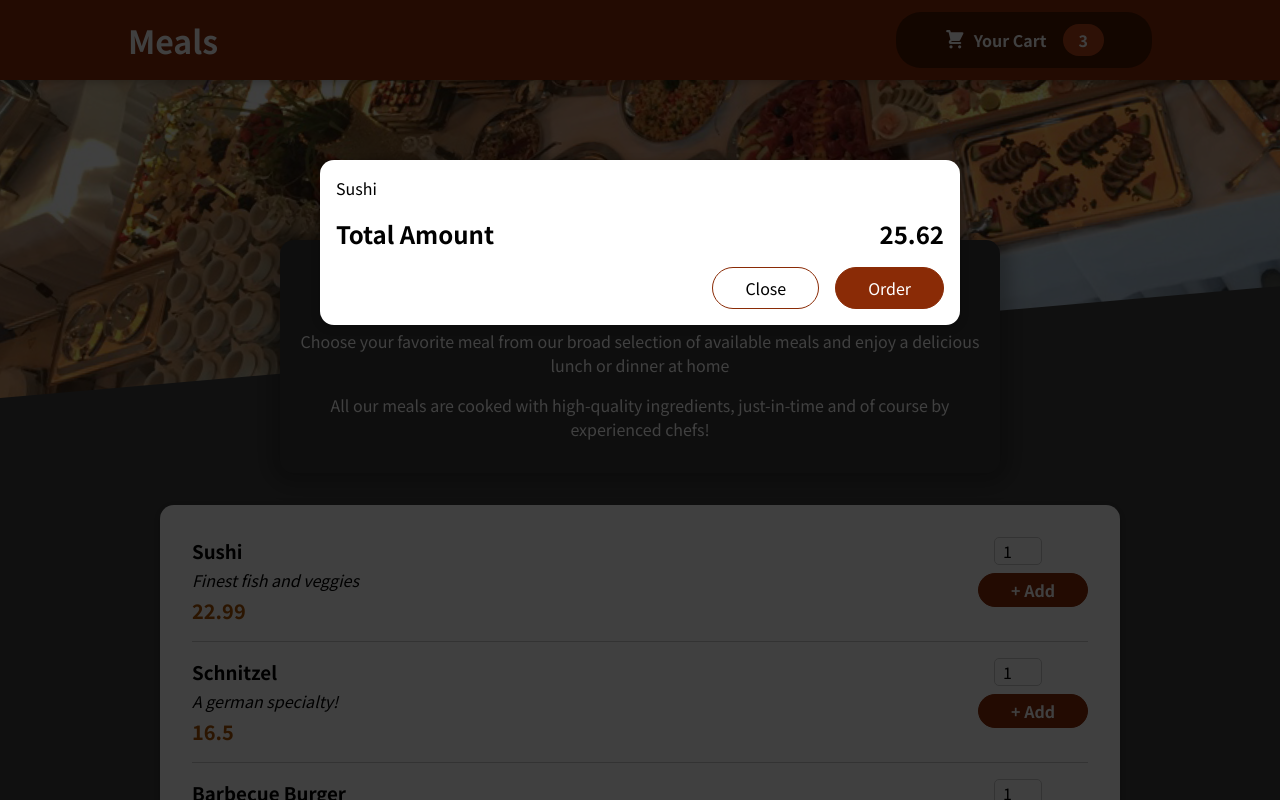
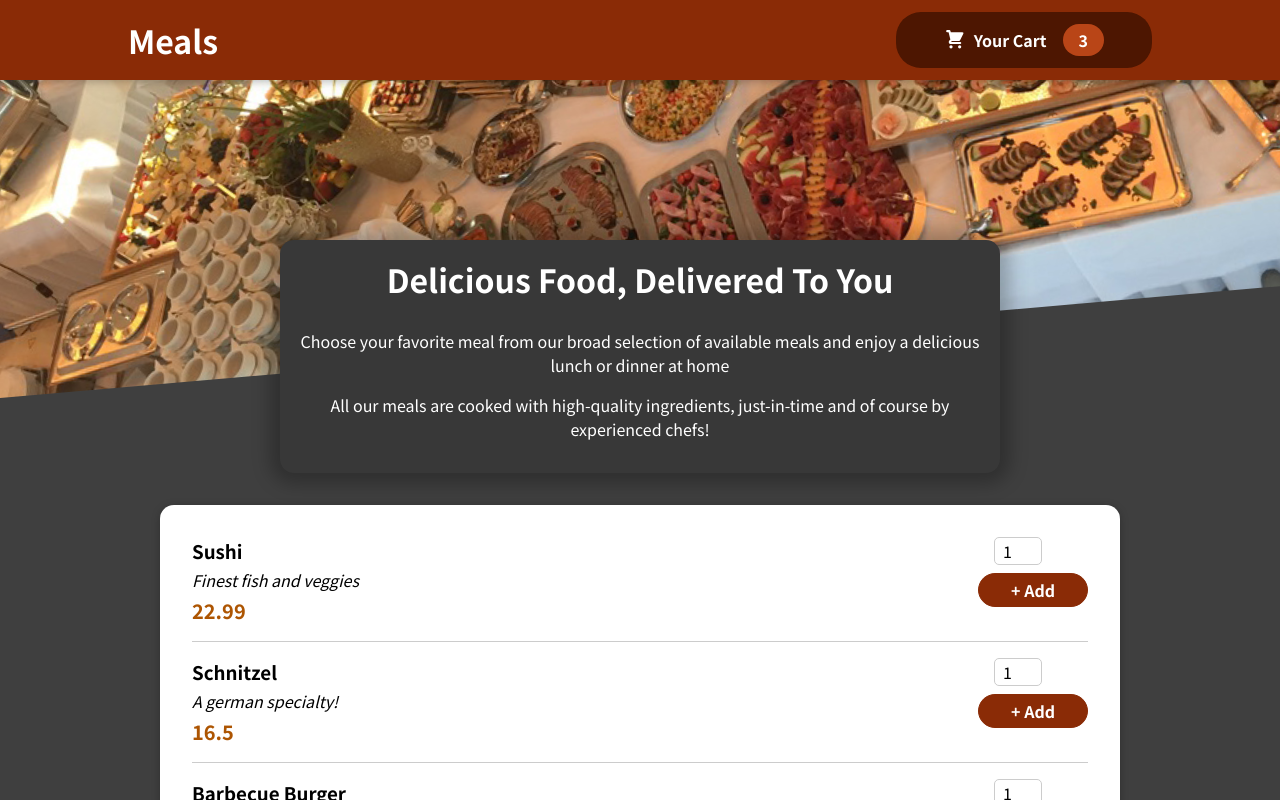
Before and after one commit to Maverick2502/food-app-react, a React (Create React App) app: page / in a window 1280 px wide. Shown: the top 800 px of the page. Built offline with nearby package versions, Linux system fonts and the light colour scheme.

Commit message:
Managing Cart and Modal State

```diff
--- a/src/App.js
+++ b/src/App.js
@@ -1,13 +1,23 @@
-import React, { Fragment } from "react";
+import React, { Fragment, useState } from "react";
 import Header from "./components/Layout/Header";
 import Meals from "./components/Meals/Meals";
 import Cart from "./components/Cart/Cart";
 
 function App() {
+  const [cartShown, setCartIsShown] = useState(false);
+
+  function showCartHandler() {
+    setCartIsShown(true);
+  }
+
+  function hideCartHandler() {
+    setCartIsShown(false);
+  }
+
   return (
     <Fragment>
-      <Cart />
-      <Header />
+      {cartShown && <Cart onClose={hideCartHandler} />}
+      <Header onShowCart={showCartHandler} />
       <main>
         <Meals />
       </main>
--- a/src/components/Cart/Cart.jsx
+++ b/src/components/Cart/Cart.jsx
@@ -12,14 +12,16 @@
   );
 
   return (
-    <Modal>
+    <Modal onClose={props.onClose}>
       {cartItems}
       <div className={classes.total}>
         <span>Total Amount</span>
         <span>25.62</span>
       </div>
       <div className={classes.actions}>
-        <button className={classes["button-alt"]}>Close</button>
+        <button className={classes["button-alt"]} onClick={props.onClose}>
+          Close
+        </button>
         <button className={classes.button}>Order</button>
       </div>
     </Modal>
--- a/src/components/Layout/Header.jsx
+++ b/src/components/Layout/Header.jsx
@@ -8,7 +8,7 @@
     <Fragment>
       <header className={classes.header}>
         <h1>Meals</h1>
-        <HeaderCartButton />
+        <HeaderCartButton onClick={props.onShowCart} />
       </header>
       {/* since we our using -dash, that's why we can't use .notation*/}
       <div className={classes["main-image"]}>
--- a/src/components/Layout/HeaderCartButton.jsx
+++ b/src/components/Layout/HeaderCartButton.jsx
@@ -4,7 +4,7 @@
 
 function HeaderCartButton(props) {
   return (
-    <button className={classes.button}>
+    <button className={classes.button} onClick={props.onClick}>
       <span className={classes.icon}>
         <CartIcon />
       </span>
--- a/src/components/UI/Modal.jsx
+++ b/src/components/UI/Modal.jsx
@@ -3,7 +3,7 @@
 import classes from "./Modal.module.css";
 
 function Backdrop(props) {
-  return <div className={classes.backdrop}></div>;
+  return <div className={classes.backdrop} onClick={props.onClose} />;
 }
 
 function ModalOverlay(props) {
@@ -19,7 +19,10 @@
 function Modal(props) {
   return (
     <Fragment>
-      {ReactDOM.createPortal(<Backdrop />, portalElement)}
+      {ReactDOM.createPortal(
+        <Backdrop onClose={props.onClose} />,
+        portalElement
+      )}
       {ReactDOM.createPortal(
         <ModalOverlay>{props.children}</ModalOverlay>,
         portalElement
```
Also changed, not shown: 1 other file (tests, documents, lock files or other folders).
